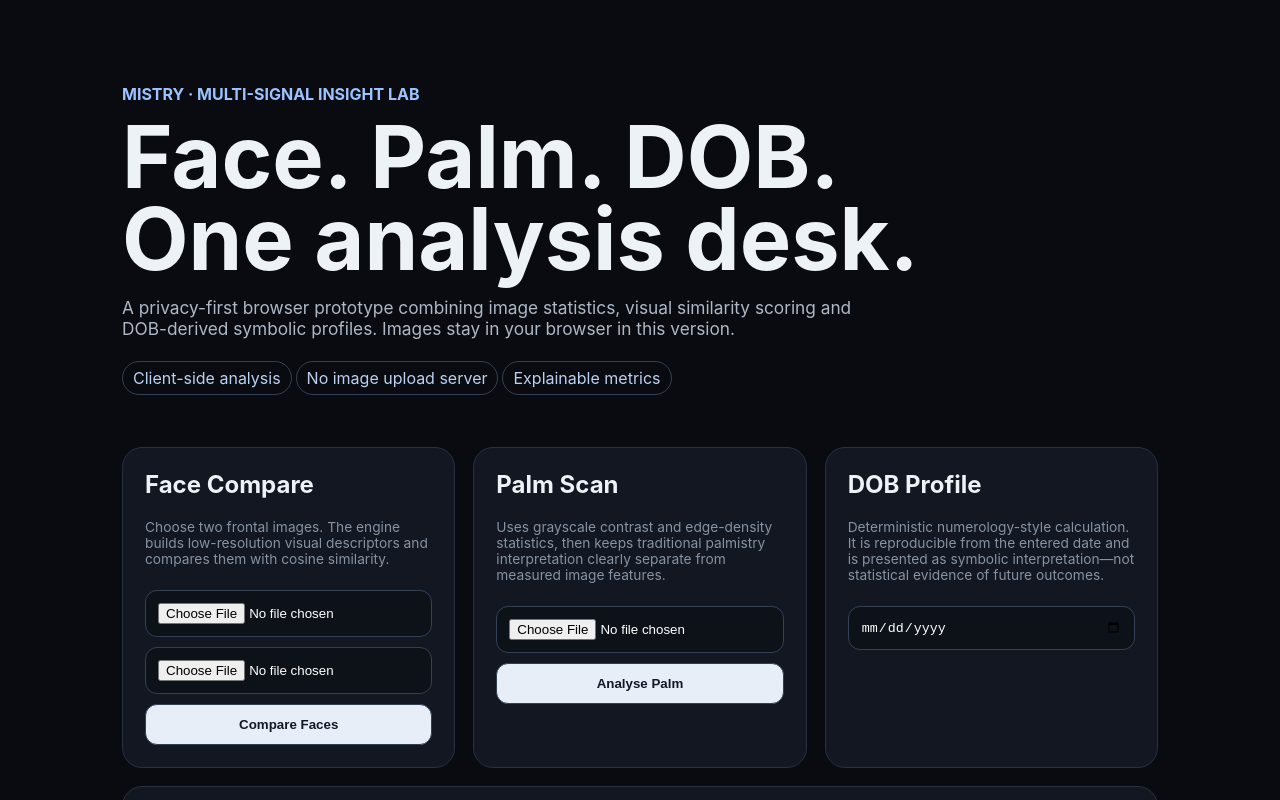
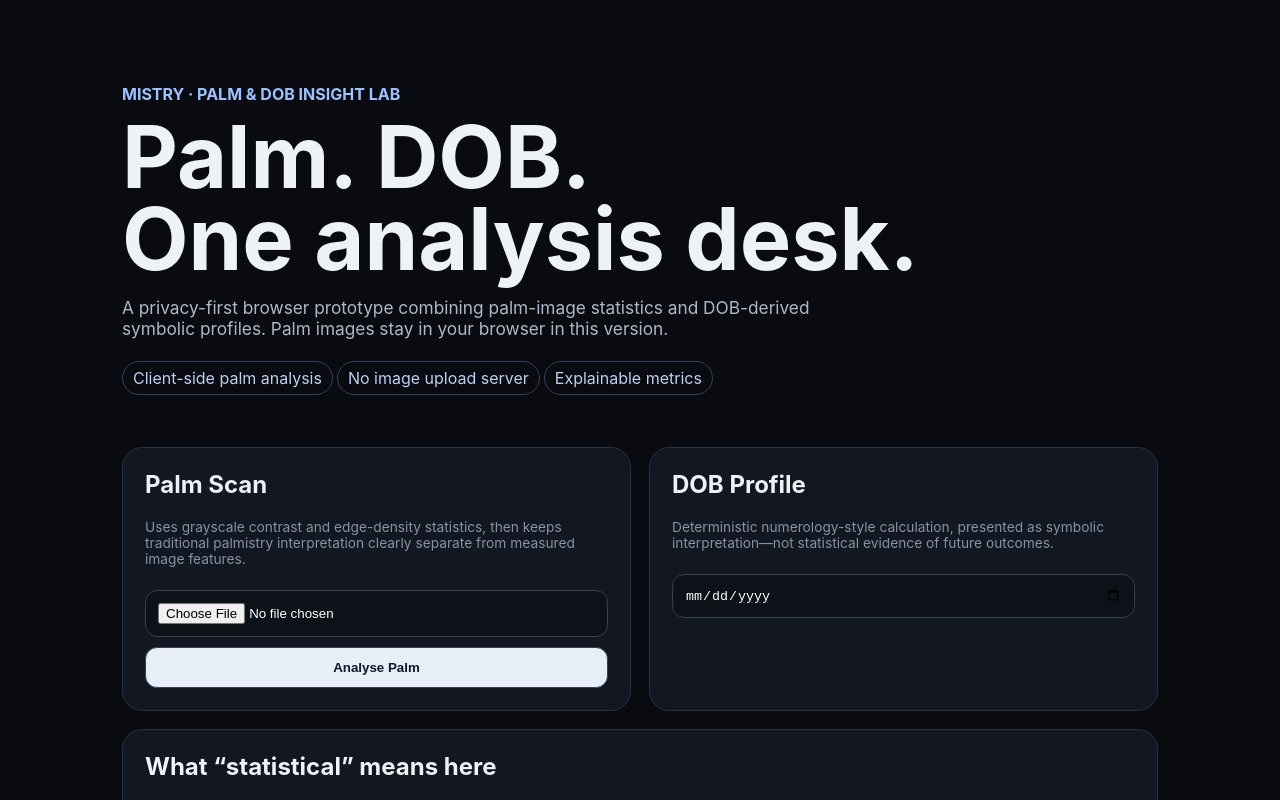
Before and after one commit to akp128429/mistry, a Next.js app: page / in a window 1280 px wide. Shown: the top 800 px of the page. Built offline with nearby package versions, Linux system fonts and the light colour scheme.

Commit message:
remove face recognition module

```diff
--- a/app/page.js
+++ b/app/page.js
@@ -19,65 +19,14 @@ function dobProfile(dob){
   const attitude = reduceNumber(String(d+m));
   const year = reduceNumber(String(new Date().getFullYear()+m+d));
   const meanings = {
-    1:"independence, initiative, leadership",
-    2:"cooperation, sensitivity, diplomacy",
-    3:"expression, creativity, communication",
-    4:"structure, discipline, reliability",
-    5:"change, exploration, adaptability",
-    6:"responsibility, care, harmony",
-    7:"analysis, introspection, depth",
-    8:"ambition, organisation, material execution",
-    9:"service, idealism, broad perspective",
-    11:"intuition, inspiration, heightened sensitivity",
-    22:"large-scale building, systems, execution",
-    33:"service-oriented communication and mentorship"
+    1:"independence, initiative, leadership",2:"cooperation, sensitivity, diplomacy",
+    3:"expression, creativity, communication",4:"structure, discipline, reliability",
+    5:"change, exploration, adaptability",6:"responsibility, care, harmony",
+    7:"analysis, introspection, depth",8:"ambition, organisation, material execution",
+    9:"service, idealism, broad perspective",11:"intuition, inspiration, heightened sensitivity",
+    22:"large-scale building, systems, execution",33:"service-oriented communication and mentorship"
   };
-  return {
-    life,birth,attitude,year,
-    text:`Life Path ${life}: ${meanings[life] || ""}\nBirth Number ${birth}: ${meanings[birth] || ""}\nAttitude Number ${attitude}: ${meanings[attitude] || ""}\nPersonal Year ${year}: a symbolic yearly theme, not a scientific prediction.`
-  };
-}
-
-function cosine(a,b){
-  let dot=0, aa=0, bb=0;
-  for(let i=0;i<a.length;i++){ dot+=a[i]*b[i]; aa+=a[i]*a[i]; bb+=b[i]*b[i]; }
-  return dot/(Math.sqrt(aa)*Math.sqrt(bb)||1);
-}
-
-async function imageVector(file, mode="face"){
-  const bitmap = await createImageBitmap(file);
-  const c = document.createElement("canvas");
-  const s = 32; c.width=s; c.height=s;
-  const ctx=c.getContext("2d",{willReadFrequently:true});
-  let sx=0,sy=0,sw=bitmap.width,sh=bitmap.height;
-
-  if(mode==="face"){
-    try{
-      if("FaceDetector" in window){
-        const fd = new FaceDetector({fastMode:false,maxDetectedFaces:1});
-        const faces = await fd.detect(bitmap);
-        if(faces[0]?.boundingBox){
-          const b=faces[0].boundingBox;
-          sx=Math.max(0,b.x); sy=Math.max(0,b.y); sw=Math.min(bitmap.width-sx,b.width); sh=Math.min(bitmap.height-sy,b.height);
-        }
-      } else {
-        const side=Math.min(bitmap.width,bitmap.height)*0.72;
-        sx=(bitmap.width-side)/2; sy=(bitmap.height-side)/2; sw=sh=side;
-      }
-    }catch{}
-  }
-
-  ctx.drawImage(bitmap,sx,sy,sw,sh,0,0,s,s);
-  const data=ctx.getImageData(0,0,s,s).data;
-  const v=[];
-  for(let y=0;y<s;y+=4){
-    for(let x=0;x<s;x+=4){
-      const i=(y*s+x)*4;
-      const r=data[i]/255,g=data[i+1]/255,b=data[i+2]/255;
-      v.push((r+g+b)/3, r-g, g-b);
-    }
-  }
-  return v;
+  return {text:`Life Path ${life}: ${meanings[life] || ""}\nBirth Number ${birth}: ${meanings[birth] || ""}\nAttitude Number ${attitude}: ${meanings[attitude] || ""}\nPersonal Year ${year}: a symbolic yearly theme, not a scientific prediction.`};
 }
 
 async function palmStats(file){
@@ -89,32 +38,18 @@ async function palmStats(file){
   let mean=0,n=0; const gray=[];
   for(let i=0;i<d.length;i+=4){const g=.299*d[i]+.587*d[i+1]+.114*d[i+2];gray.push(g);mean+=g;n++}
   mean/=n;
-  let edge=0, varr=0;
+  let edge=0,varr=0;
   for(let yy=1;yy<159;yy++)for(let xx=1;xx<159;xx++){
-    const i=yy*160+xx, gx=Math.abs(gray[i+1]-gray[i-1]), gy=Math.abs(gray[i+160]-gray[i-160]);
-    edge += gx+gy>42 ? 1:0; varr+=(gray[i]-mean)**2;
+    const i=yy*160+xx,gx=Math.abs(gray[i+1]-gray[i-1]),gy=Math.abs(gray[i+160]-gray[i-160]);
+    edge+=gx+gy>42?1:0; varr+=(gray[i]-mean)**2;
   }
-  const edgeDensity=edge/(158*158), contrast=Math.sqrt(varr/(158*158))/255;
-  return {edgeDensity,contrast,brightness:mean/255};
+  return {edgeDensity:edge/(158*158),contrast:Math.sqrt(varr/(158*158))/255,brightness:mean/255};
 }
 
 export default function Page(){
   const [dob,setDob]=useState("");
-  const [faceA,setFaceA]=useState(null), [faceB,setFaceB]=useState(null), [faceResult,setFaceResult]=useState("");
-  const [palm,setPalm]=useState(null), [palmResult,setPalmResult]=useState("");
+  const [palm,setPalm]=useState(null),[palmResult,setPalmResult]=useState("");
   const profile=useMemo(()=>dobProfile(dob),[dob]);
-
-  async function compareFaces(){
-    if(!faceA||!faceB) return setFaceResult("Please select two face images.");
-    setFaceResult("Analysing…");
-    try{
-      const [a,b]=await Promise.all([imageVector(faceA),imageVector(faceB)]);
-      const raw=cosine(a,b);
-      const score=Math.max(0,Math.min(100,Math.round((raw*.5+.5)*100)));
-      const band=score>=88?"high visual similarity":score>=76?"moderate visual similarity":"low visual similarity";
-      setFaceResult(`Similarity score: ${score}/100 — ${band}.\nThis is a visual-comparison prototype, not a legally reliable biometric identity decision.`);
-    }catch(e){setFaceResult("Could not analyse these images in this browser.");}
-  }
 
   async function readPalm(){
     if(!palm) return setPalmResult("Please select a clear palm image.");
@@ -123,33 +58,19 @@ export default function Page(){
       const s=await palmStats(palm);
       const line=s.edgeDensity>.18?"dense/fine-line pattern":s.edgeDensity>.11?"balanced line density":"cleaner/lower line density";
       const contrast=s.contrast>.25?"strong visual contrast":"soft visual contrast";
-      const symbolic=s.edgeDensity>.18
-        ?"Traditional palmistry would associate many fine lines with sensitivity and mental activity."
-        :s.edgeDensity>.11
-          ?"Traditional palmistry would describe this as a balanced mix of practicality and responsiveness."
-          :"Traditional palmistry would often describe fewer dominant lines as directness and focus.";
+      const symbolic=s.edgeDensity>.18?"Traditional palmistry would associate many fine lines with sensitivity and mental activity.":s.edgeDensity>.11?"Traditional palmistry would describe this as a balanced mix of practicality and responsiveness.":"Traditional palmistry would often describe fewer dominant lines as directness and focus.";
       setPalmResult(`Image metrics\n• Line-edge density: ${(s.edgeDensity*100).toFixed(1)}%\n• Contrast index: ${(s.contrast*100).toFixed(1)}%\n• Brightness: ${(s.brightness*100).toFixed(1)}%\n\nPattern: ${line}, ${contrast}.\n\nPalmistry interpretation: ${symbolic}\n\nPalmistry is a cultural/entertainment interpretation and is not scientifically validated for predicting personality or future events.`);
     }catch(e){setPalmResult("Could not analyse this palm image.");}
   }
 
   return <main className="wrap">
     <section className="hero">
-      <div className="eyebrow">MISTRY · MULTI-SIGNAL INSIGHT LAB</div>
-      <h1 className="title">Face. Palm. DOB.<br/>One analysis desk.</h1>
-      <p className="sub">A privacy-first browser prototype combining image statistics, visual similarity scoring and DOB-derived symbolic profiles. Images stay in your browser in this version.</p>
-      <div><span className="pill">Client-side analysis</span><span className="pill">No image upload server</span><span className="pill">Explainable metrics</span></div>
+      <div className="eyebrow">MISTRY · PALM & DOB INSIGHT LAB</div>
+      <h1 className="title">Palm. DOB.<br/>One analysis desk.</h1>
+      <p className="sub">A privacy-first browser prototype combining palm-image statistics and DOB-derived symbolic profiles. Palm images stay in your browser in this version.</p>
+      <div><span className="pill">Client-side palm analysis</span><span className="pill">No image upload server</span><span className="pill">Explainable metrics</span></div>
     </section>
-
     <section className="grid">
-      <article className="card">
-        <h2>Face Compare</h2>
-        <p className="fine">Choose two frontal images. The engine builds low-resolution visual descriptors and compares them with cosine similarity.</p>
-        <input className="input" type="file" accept="image/*" onChange={e=>setFaceA(e.target.files?.[0]||null)}/>
-        <input className="input" type="file" accept="image/*" onChange={e=>setFaceB(e.target.files?.[0]||null)}/>
-        <button onClick={compareFaces}>Compare Faces</button>
-        {faceResult && <div className="result">{faceResult}</div>}
-      </article>
-
       <article className="card">
         <h2>Palm Scan</h2>
         <p className="fine">Uses grayscale contrast and edge-density statistics, then keeps traditional palmistry interpretation clearly separate from measured image features.</p>
@@ -157,18 +78,16 @@ export default function Page(){
         <button onClick={readPalm}>Analyse Palm</button>
         {palmResult && <div className="result">{palmResult}</div>}
       </article>
-
       <article className="card">
         <h2>DOB Profile</h2>
-        <p className="fine">Deterministic numerology-style calculation. It is reproducible from the entered date and is presented as symbolic interpretation—not statistical evidence of future outcomes.</p>
+        <p className="fine">Deterministic numerology-style calculation, presented as symbolic interpretation—not statistical evidence of future outcomes.</p>
         <input className="input" type="date" value={dob} onChange={e=>setDob(e.target.value)}/>
         {profile && <div className="result">{profile.text}</div>}
       </article>
     </section>
-
     <section className="card" style={{marginTop:18}}>
       <h2>What “statistical” means here</h2>
-      <p className="fine">Measured outputs (image brightness, contrast, edge density, vector similarity) are algorithmic. Palmistry and numerology are separate interpretive traditions. This app does not use those traditions to make medical, legal, employment, credit, insurance, or other high-impact decisions.</p>
+      <p className="fine">Measured palm-image outputs such as brightness, contrast and edge density are algorithmic. Palmistry and numerology are separate interpretive traditions and are not used for medical, legal, employment, credit, insurance or other high-impact decisions.</p>
     </section>
   </main>;
 }
```
